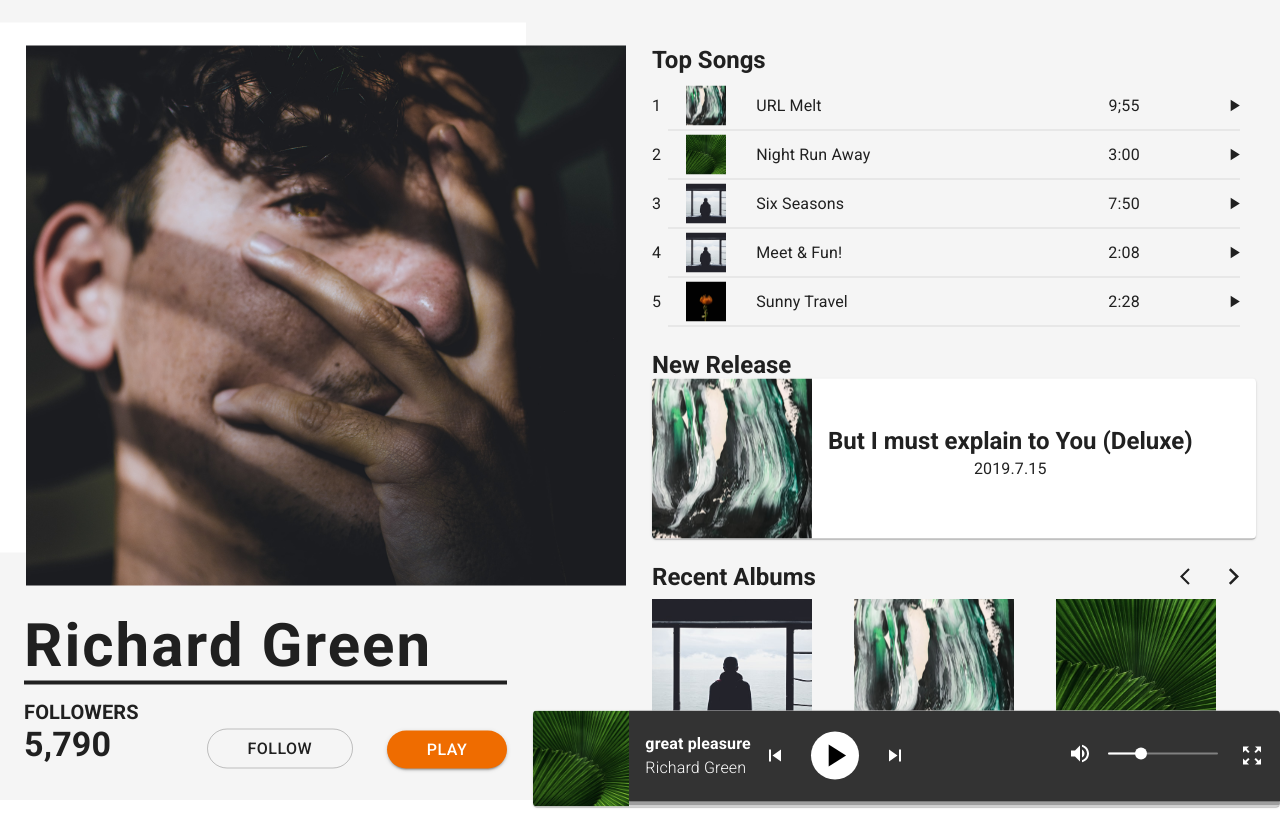
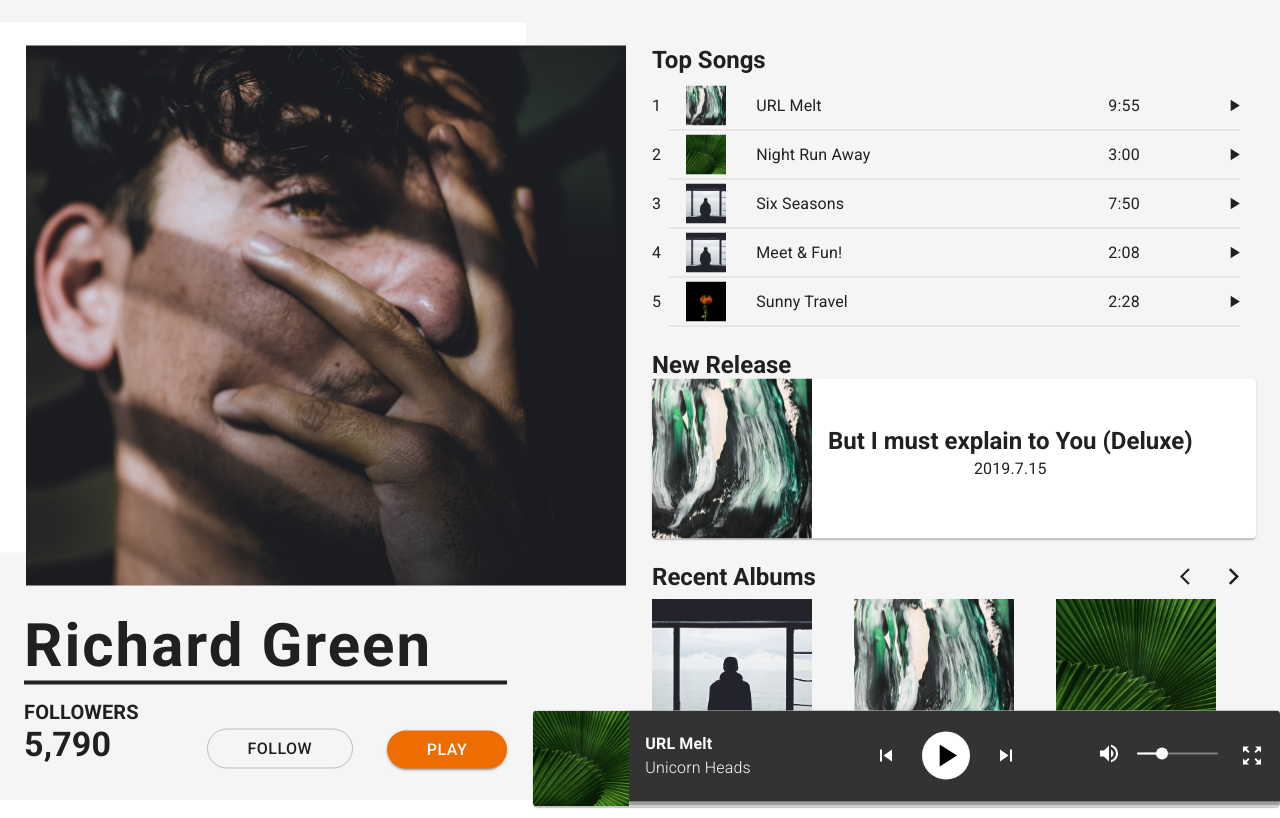
Before and after one commit to diddy032/react-player, a React (Create React App) app: page / in a window 1280 px wide. Built offline with nearby package versions, Linux system fonts and the light colour scheme.

Commit message:
功能修正：audioBar debug

```diff
--- a/package.json
+++ b/package.json
@@ -19,7 +19,7 @@
     "web-vitals": "^1.1.2"
   },
   "scripts": {
-    "start": "set PORT=3510 && react-scripts start",
+    "start": "PORT=3510 react-scripts start",
     "build": "react-scripts build",
     "test": "react-scripts test",
     "eject": "react-scripts eject"
--- a/src/components/audioBar.js
+++ b/src/components/audioBar.js
@@ -1,4 +1,4 @@
-import { useState, useMemo } from "react";
+import { useState, useEffect, useMemo } from "react";
 import useAudioPlay from "./hook/audioPlay";
 
 import clsx from "clsx";
@@ -39,6 +39,7 @@ const useStyles = makeStyles((theme) => ({
   content: {
     padding: "0",
     height: "fit-content",
+    width: "35%",
     margin: "auto",
   },
   cover: {
@@ -88,7 +89,6 @@ const useStyles = makeStyles((theme) => ({
 
 export default function AudioBar() {
   const classes = useStyles();
-  const theme = useTheme();
   const [
     players,
     toggle,
@@ -99,22 +99,23 @@ export default function AudioBar() {
   ] = useAudioPlay(musicDataList);
   const [nowPlayNum, setNowPlayNum] = useState(0);
   const [position, setPosition] = useState(secPercentage);
-  console.log(
-    "目前的秒數 這是在上層的 secPercentage",
-    secPercentage,
-    "position",
-    position
-  );
   useMemo(() => setPosition(secPercentage), [secPercentage]);
+
+  useEffect(() => {
+    const idx = players.findIndex((audio) => audio.playing);
+    idx > -1 && setNowPlayNum(idx);
+  }, [toggle]);
 
   const arrorEvent = (str) => {
     let num = nowPlayNum;
     if (str === "pre") nowPlayNum !== 0 ? (num -= 1) : (num = 0);
     if (str === "next")
-      nowPlayNum !== musicDataList.length ? num++ : (num = nowPlayNum);
+      nowPlayNum !== musicDataList.length - 1 ? num++ : (num = nowPlayNum);
 
-    toggle(num);
-    setNowPlayNum(num);
+    if (num !== nowPlayNum) {
+      toggle(num);
+      setNowPlayNum(num);
+    }
   };
 
   return (
@@ -131,10 +132,10 @@ export default function AudioBar() {
             <CardContent className={classes.content}>
               <Typography component="div" variant="body1">
                 <Box fontWeight="fontWeightBold" textAlign="left">
-                  great pleasure
+                  {musicDataList[nowPlayNum]?.AlbumName}
                 </Box>
                 <Box fontWeight="fontWeightLight" textAlign="left">
-                  Richard Green
+                  {musicDataList[nowPlayNum]?.AlbumAuthor}
                 </Box>
               </Typography>
             </CardContent>
@@ -147,13 +148,10 @@ export default function AudioBar() {
               <IconButton
                 aria-label="previous"
                 classes={{ root: classes.audioBarColor }}
+                disableFocusRipple={nowPlayNum === 0}
                 onClick={() => arrorEvent("pre")}
               >
-                {theme.direction === "rtl" ? (
-                  <SkipNextIcon />
-                ) : (
-                  <SkipPreviousIcon />
-                )}
+                <SkipPreviousIcon />
               </IconButton>
               <IconButton
                 aria-label="play/pause"
@@ -170,11 +168,7 @@ export default function AudioBar() {
                 classes={{ root: classes.audioBarColor }}
                 onClick={() => arrorEvent("next")}
               >
-                {theme.direction === "rtl" ? (
-                  <SkipPreviousIcon />
-                ) : (
-                  <SkipNextIcon />
-                )}
+                <SkipNextIcon />
               </IconButton>
               {/* 音量Slider */}
               <Box width="30%" maxWidth="150px" ml="auto" mr="10px">
--- a/src/components/hook/audioPlay.js
+++ b/src/components/hook/audioPlay.js
@@ -1,4 +1,4 @@
-import { useState, useEffect, useMemo } from "react";
+import { useState, useEffect } from "react";
 
 export default function useAudioPlay(urls) {
   //音樂播放的陣列
@@ -103,7 +103,6 @@ export default function useAudioPlay(urls) {
       const totleLength = playing.audio.duration;
       const currentLenght = playing.audio.currentTime;
       const secPercentage = Math.ceil((currentLenght / totleLength) * 100);
-      console.log("secPercentage:", secPercentage);
       setSecPercentage(secPercentage);
     }, 1000);
 
--- a/src/data/musicList.js
+++ b/src/data/musicList.js
@@ -4,7 +4,7 @@ const musicDataList = [
     AlbumAuthor: "Unicorn Heads",
     AlbumCover: "/images/henrik-donnestad-V6Qd6zA85ck-unsplash.jpg",
     AlbumAudio: "/audio/URL Melt - Unicorn Heads.mp3",
-    AlbumTime: "9;55",
+    AlbumTime: "9:55",
   },
   {
     AlbumName: "Night Run Away",
```
